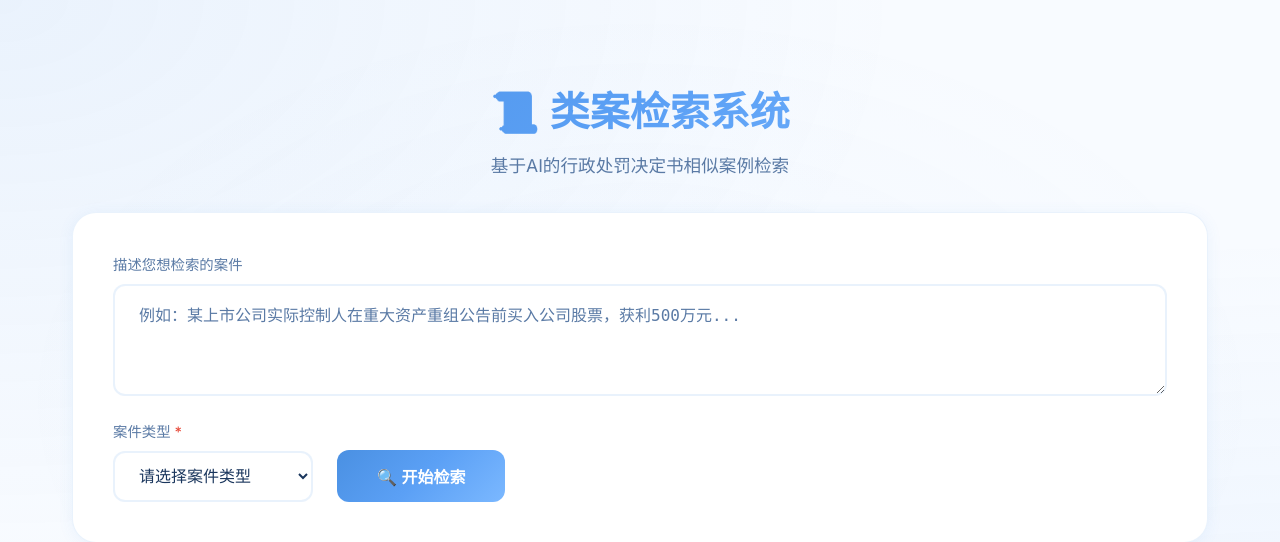
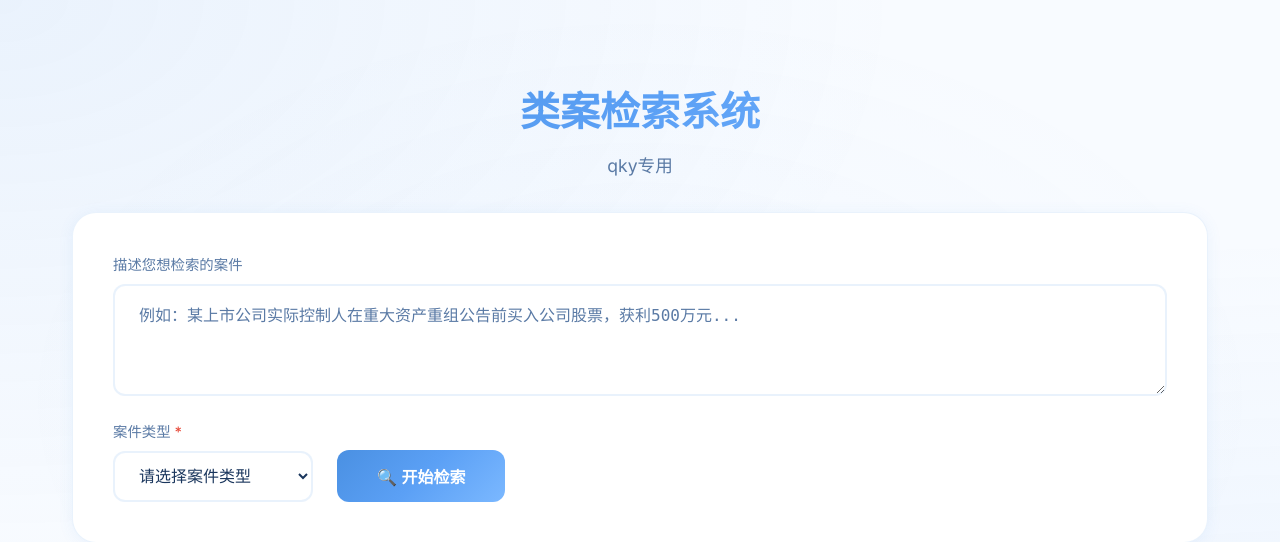
Before and after one commit to MyCodeBattle/CaseSearch, a Flask app: page / in a window 1280 px wide. Shown: the top 542 px of the page. Run offline with Flask 3, Linux system fonts and the light colour scheme.

Commit message:
修改标题

```diff
--- a/templates/index.html
+++ b/templates/index.html
@@ -5,7 +5,7 @@
     <meta charset="UTF-8">
     <meta name="viewport" content="width=device-width, initial-scale=1.0">
     <title>行政处罚决定书类案检索系统</title>
-    <meta name="description" content="基于AI的证券行政处罚决定书类案检索系统，快速找到相似案例">
+    <meta name="description" content="很牛逼的证券行政处罚决定书类案检索系统，快速找到相似案例">
     <link rel="preconnect" href="https://fonts.googleapis.com">
     <link rel="preconnect" href="https://fonts.gstatic.com" crossorigin>
     <link href="https://fonts.googleapis.com/css2?family=Inter:wght@400;500;600;700&display=swap" rel="stylesheet">
@@ -158,8 +158,8 @@
 <body>
     <div class="container">
         <header>
-            <h1>📜 类案检索系统</h1>
-            <p>基于AI的行政处罚决定书相似案例检索</p>
+            <h1>类案检索系统</h1>
+            <p>qky专用</p>
         </header>
 
         <section class="search-section">
@@ -196,7 +196,7 @@
             <div class="progress-header">
                 <div class="progress-title">
                     <div class="spinner-icon"></div>
-                    <span>正在并发检索案例...</span>
+                    <span>正在检索案例...时间可能比较久，请先喝杯咖啡☕️...</span>
                 </div>
                 <div class="progress-stats" id="progressStats">0 / 0 批次</div>
             </div>
```
